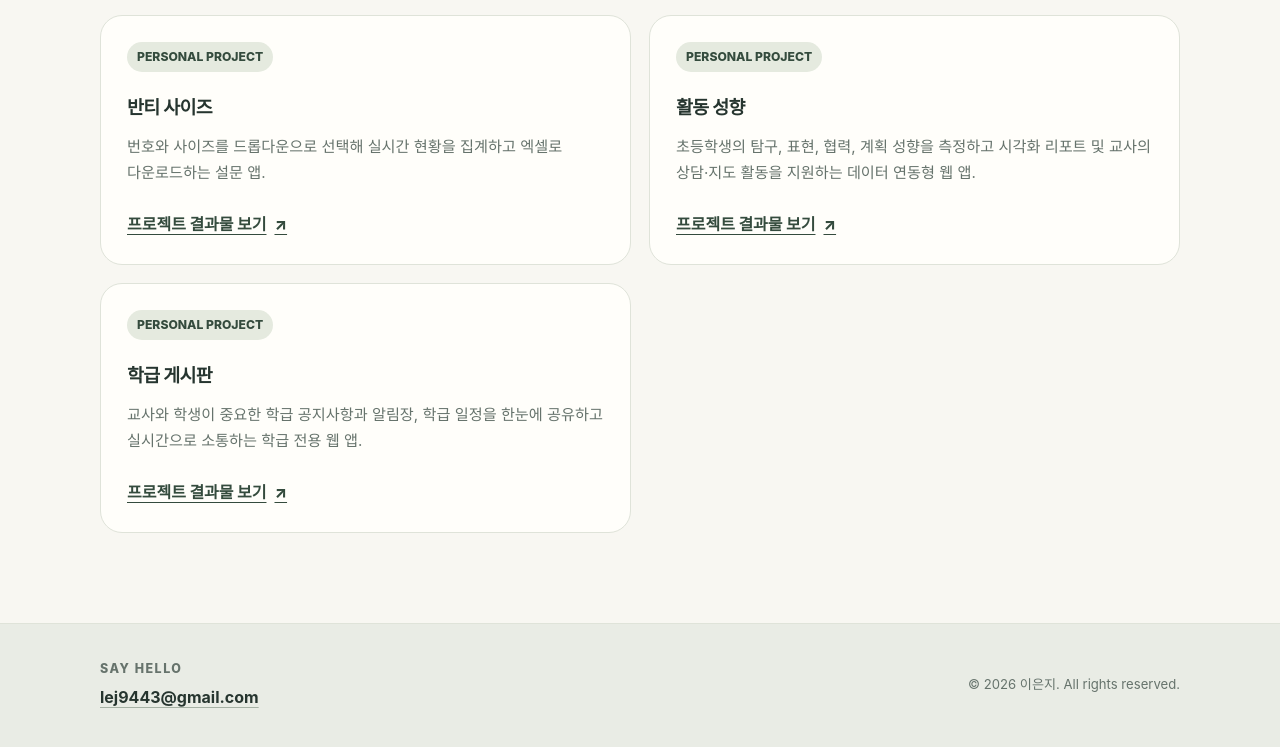
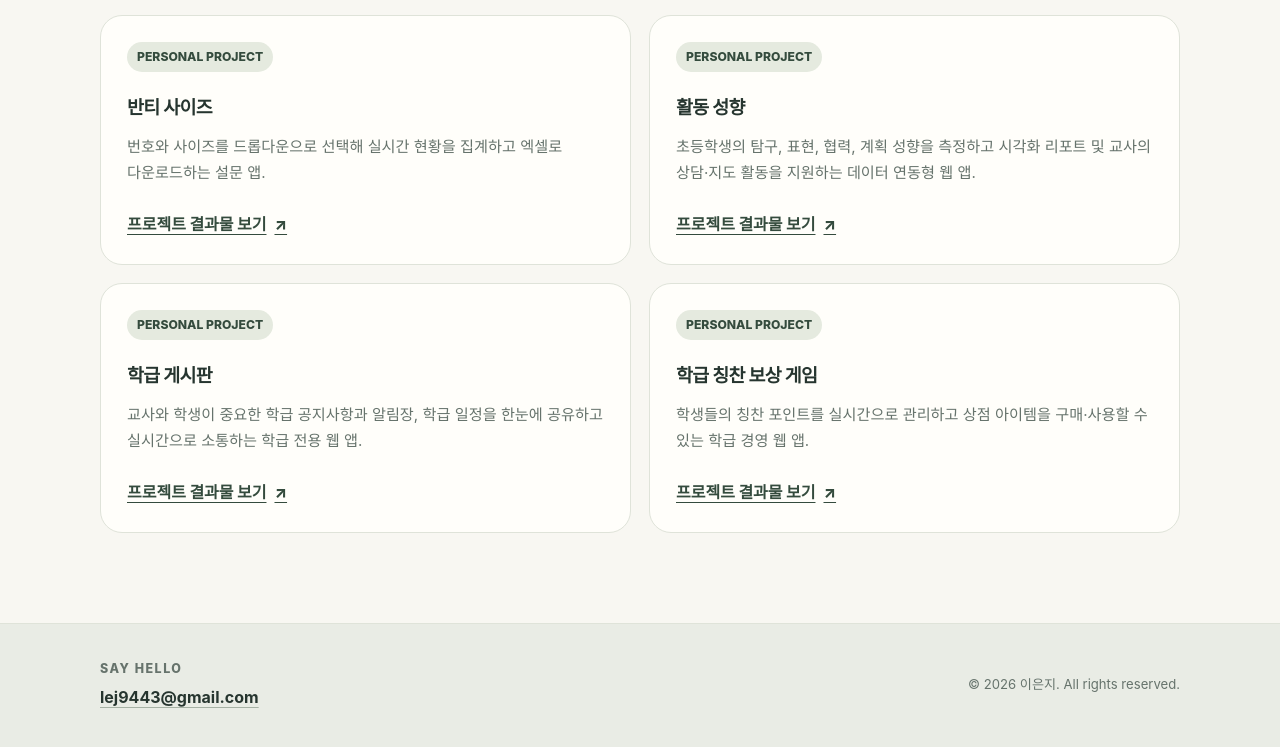
Before and after one commit to EunJi0312/my-webpage, a plain HTML site: page index.html in a window 1280 px wide. Shown: the part 4363-5110 px from the top of the page. Drawn offline with Linux system fonts and the light colour scheme.

Commit message:
Update index.html

```diff
--- a/index.html
+++ b/index.html
@@ -653,6 +653,14 @@
               프로젝트 결과물 보기 <span aria-hidden="true">↗</span>
             </a>
           </article>
+          <article class="project-card" id="project-todo">
+            <span class="project-label">PERSONAL PROJECT</span>
+            <h3>학급 칭찬 보상 게임</h3>
+            <p>학생들의 칭찬 포인트를 실시간으로 관리하고 상점 아이템을 구매·사용할 수 있는 학급 경영 웹 앱.</p>
+            <a class="project-link" href="https://script.google.com/macros/s/AKfycbyoIcZoA324ysd46uzrYpIlBc_AGOZFYRIURy1yNbqz_7SdJjgg3xSdW6bBlVD6SzZ6/exec" target="_blank">
+              프로젝트 결과물 보기 <span aria-hidden="true">↗</span>
+            </a>
+          </article>
         </div>
       </section>
 
```
